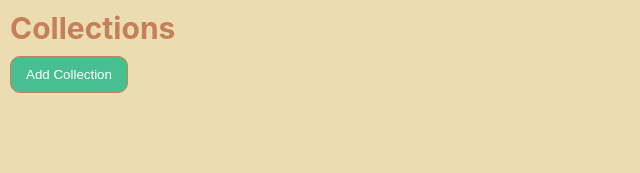
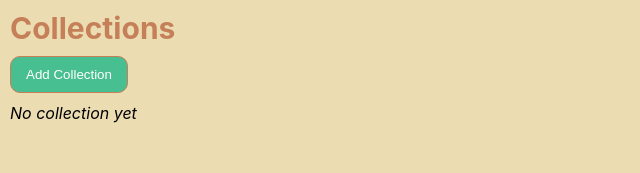
Before and after one commit to florenciawijaya/anime-collections, a React (Create React App) app: page /collection in a window 1280 px wide. Shown: the top 173 px of the page, without its empty margins (0-640 px from the left). Built offline with nearby package versions, Linux system fonts and the light colour scheme.

Commit message:
feat: interface for nothing page

```diff
--- a/src/components/Collection/Collection.js
+++ b/src/components/Collection/Collection.js
@@ -8,6 +8,7 @@ import CollectionCard from "../CollectionCard/CollectionCard";
 
 import {
     collectionPageAddButton,
+    collectionPageNoAnime,
     collectionPageTitle
 } from "./styles";
 
@@ -55,7 +56,8 @@ const Collection = () => {
                 <p css={collectionPageTitle}>Collections</p>
                 <button css={collectionPageAddButton} onClick={onClickAdd}>Add Collection</button>
 
-                {collections.map((collection, key) => {
+                {collections.length ?
+                    collections.map((collection, key) => {
                         return(
                             <CollectionCard
                                 key={key}
@@ -63,7 +65,10 @@ const Collection = () => {
                                 name={collection}
                             />
                         )
-                })}
+                    })
+                    :
+                    <p css={collectionPageNoAnime}>No collection yet</p>
+                }
             </div>
         </>
     )
--- a/src/components/Collection/styles.js
+++ b/src/components/Collection/styles.js
@@ -11,6 +11,11 @@ export const collectionPageAddButton = css`
     color: white;
 `;
 
+export const collectionPageNoAnime = css`
+    font-style: italic;
+    margin: 10px;
+`;
+
 export const collectionPageTitle = css`
     font-size: 30px;
     font-weight: 700;
--- a/src/components/CollectionDetail/CollectionDetail.js
+++ b/src/components/CollectionDetail/CollectionDetail.js
@@ -9,6 +9,7 @@ import RemoveAnimeFromCollectionModal from "../RemoveAnimeFromCollectionModal/Re
 
 import {
     collectionDetailName,
+    collectionDetailNoAnime,
     collectionDetailRemoveButton
 } from "./styles";
 
@@ -80,7 +81,7 @@ const CollectionDetail = () => {
                         )
                     })
                     :
-                    <p>Nothing</p>
+                    <p css={collectionDetailNoAnime}>No anime yet</p>
                 }
             </div>
         </>
--- a/src/components/CollectionDetail/styles.js
+++ b/src/components/CollectionDetail/styles.js
@@ -6,6 +6,11 @@ export const collectionDetailName = css`
     font-size: 30px;
     font-weight: 700;
     color: #C58059;
+    margin: 10px;
+`;
+
+export const collectionDetailNoAnime = css`
+    font-style: italic;
     margin: 10px;
 `;
 
```
Lines whose indentation alone changed are shown as unchanged.
